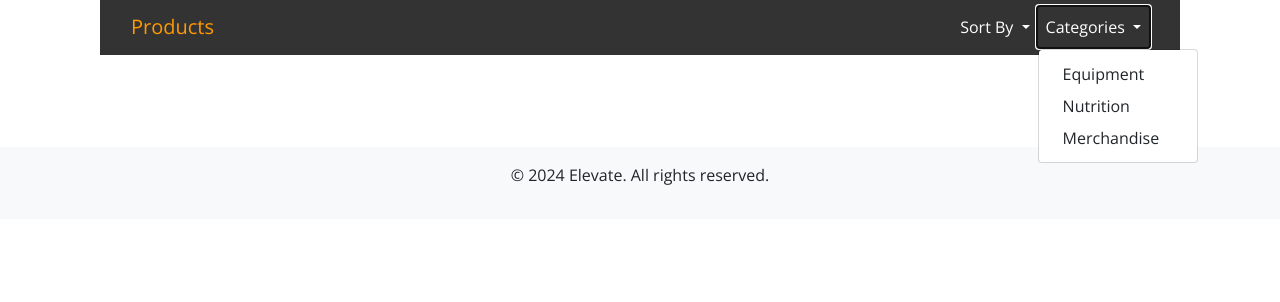
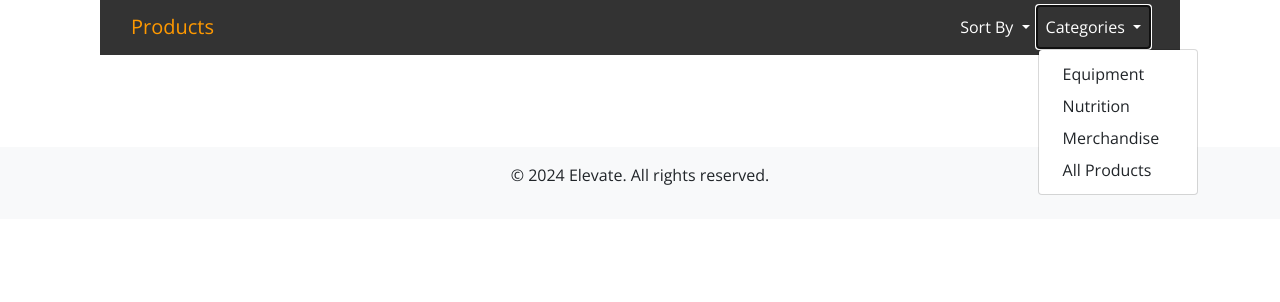
Before and after one commit to Dhruvesh48/elevate, a Django app: page /products/ in a window 1280 px wide, after a click on "Categories". Shown: the part 129-431 px from the top of the page. Run offline with Django 4.2, Linux system fonts and the light colour scheme; data that the repository does not hold is empty; some libraries are stand-ins or nearby versions.

Commit message:
added filter to the product page

```diff
--- a/products/templates/products/product_page.html
+++ b/products/templates/products/product_page.html
@@ -31,9 +31,10 @@
                             Categories
                         </a>
                         <div class="dropdown-menu" aria-labelledby="navbarCategoriesDropdown">
-                            <a class="dropdown-item" href="#">Equipment</a>
-                            <a class="dropdown-item" href="#">Nutrition</a>
-                            <a class="dropdown-item" href="#">Merchandise</a>
+                            <a class="dropdown-item" href="?category=equipment">Equipment</a>
+                            <a class="dropdown-item" href="?category=nutrition">Nutrition</a>
+                            <a class="dropdown-item" href="?category=merchandise">Merchandise</a>
+                            <a class="dropdown-item" href="{% url 'product_page' %}">All Products</a>
                         </div>
                     </li>
                 </ul>
@@ -73,4 +74,5 @@
     </div>
 </section>
 
+
 {% endblock %}
--- a/products/views.py
+++ b/products/views.py
@@ -18,6 +18,13 @@ def product_page(request):
     elif sort_by == 'rating_low_to_high':
         products = products.order_by('rating')
 
+    category_filter = request.GET.get('category', None)
+
+    if category_filter:
+        products = Product.objects.filter(category=category_filter)
+    else:
+        products = Product.objects.all()
+
     context = {
         'products': products
     }
```
